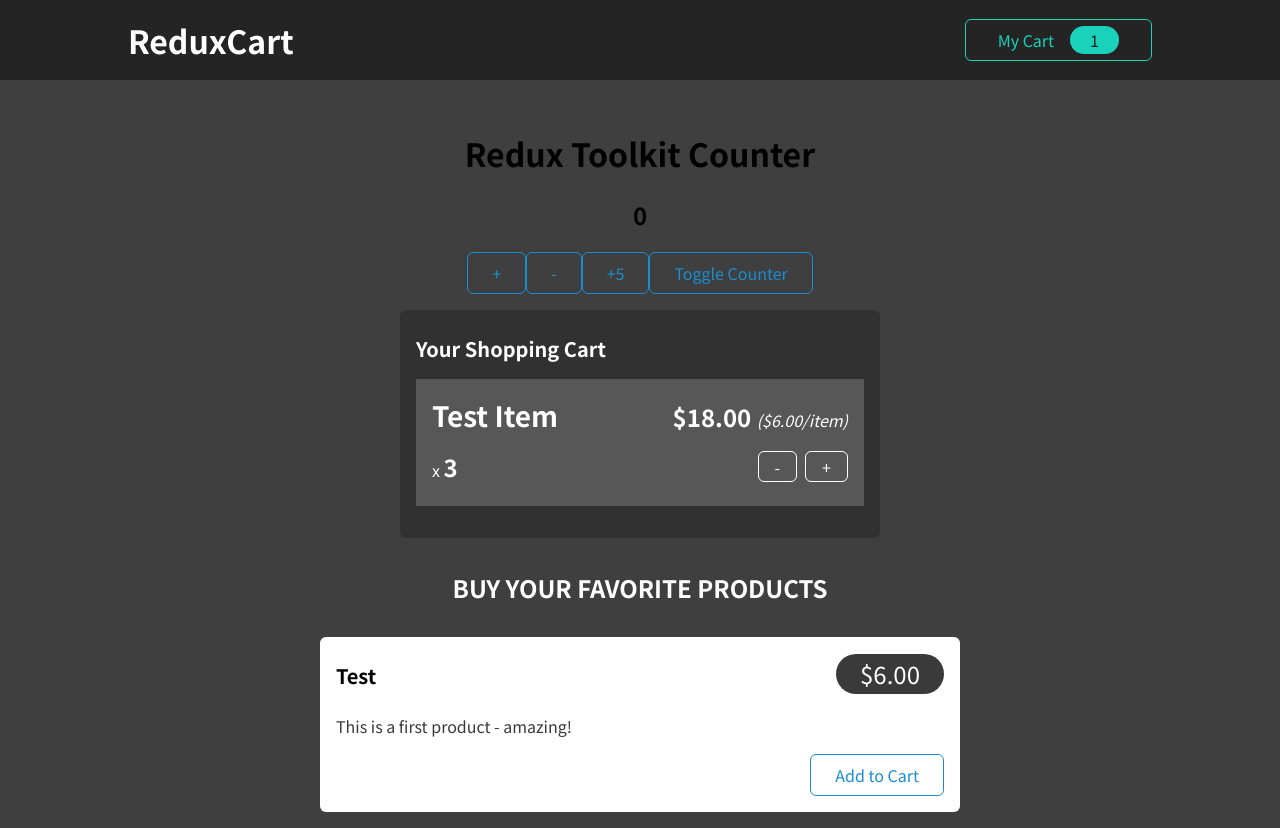
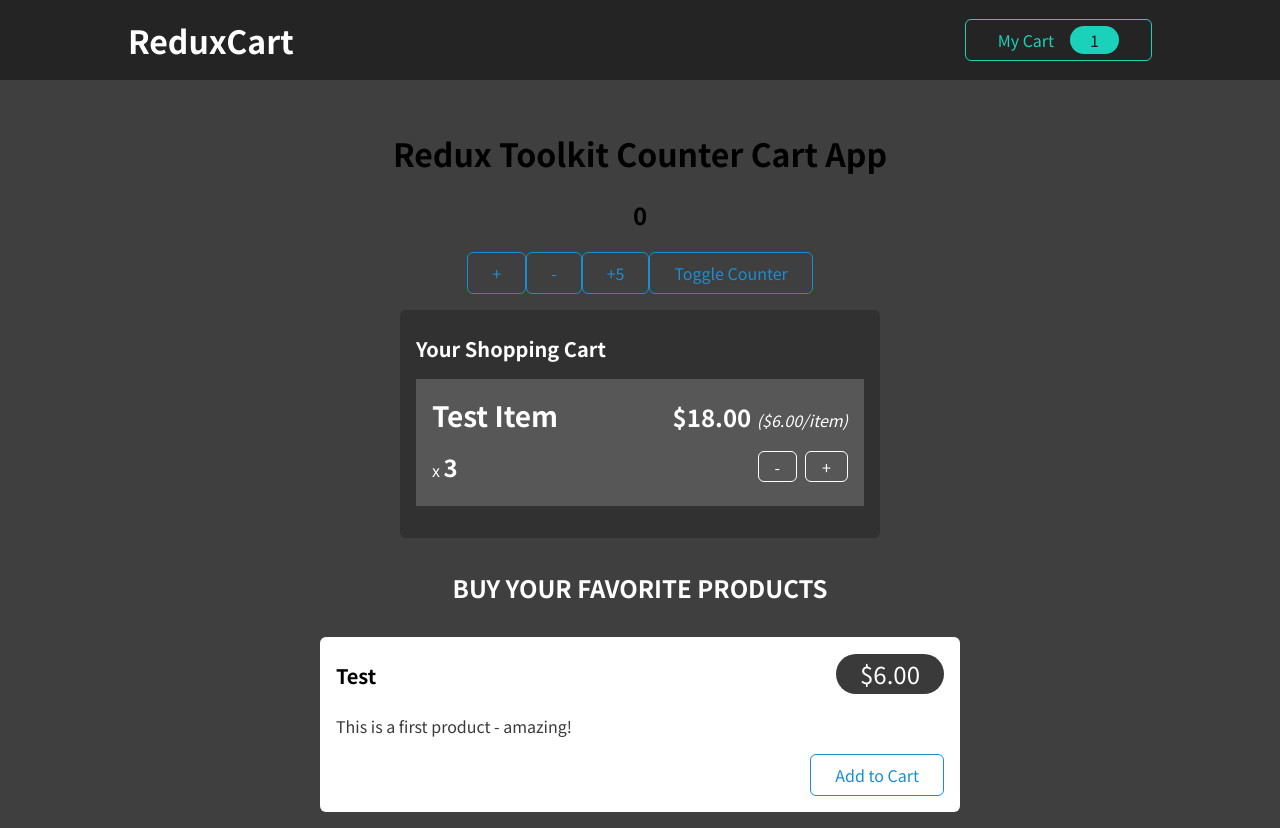
Before and after one commit to ankur-kumar5/CartApp, a React (Create React App) app: page / in a window 1280 px wide. Built offline with nearby package versions, Linux system fonts and the light colour scheme.

Commit message:
build Title changed

```diff
--- a/src/components/counter.js
+++ b/src/components/counter.js
@@ -20,7 +20,7 @@ const Counter = () => {
 
     return (
     <div style={{ textAlign: "center", marginTop: "50px" }}>
-      <h1>Redux Toolkit Counter</h1>
+      <h1>Redux Toolkit Counter Cart App</h1>
       <h2>{count}</h2>
 
       <button onClick={() => counterHandler("increment")}>+</button>
```
Also changed, not shown: 7 other files (tests, documents, lock files or other folders).
